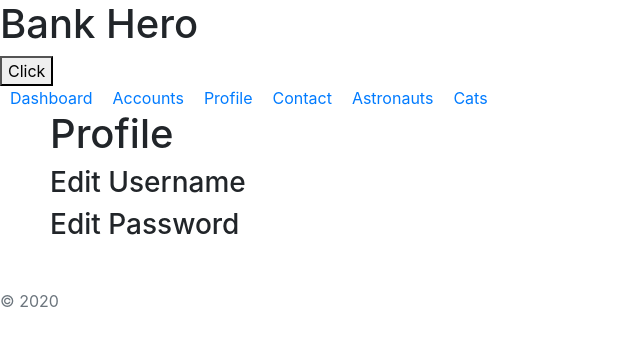
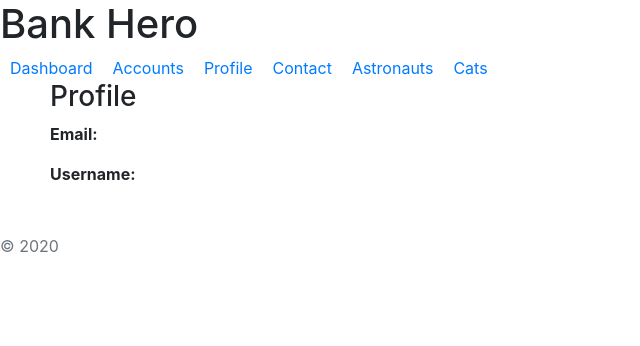
Before and after one commit to chrisjohncarter123/Bank-Hero, a React (Create React App) app in the folder front-end/: page /profile in a window 1280 px wide. Shown: the top 346 px of the page, without its empty margins (0-640 px from the left). Built offline with nearby package versions, Linux system fonts and the light colour scheme.

Commit message:
TRANSACTIONs

```diff
--- a/front-end/src/components/account.jsx
+++ b/front-end/src/components/account.jsx
@@ -27,9 +27,9 @@ class Account extends Component {
           <div className="account">
 
             <h3 style={this.styles}> </h3>
-            <p>Account Name:{this.props.name}</p>
+            <p><b>Account Name: </b>{this.props.name}</p>
+            <p><b>Cash: </b>{this.props.cash}</p>
 
-            <button onClick={() => this.handleName({id: 1})} className="btn btn-secondary btn-sm">View All Transactions</button>
           </div>
         }
         </StoreContext.Consumer>
--- a/front-end/src/components/app.jsx
+++ b/front-end/src/components/app.jsx
@@ -39,10 +39,6 @@ class App extends Component {
 
             <div>
                     <h1>Bank Hero</h1>
-
-                    <button onClick={this.handleOnClick}>Click</button>
-
-
 
                     <Router>
                         <div className="block">
--- a/front-end/src/components/home.jsx
+++ b/front-end/src/components/home.jsx
@@ -38,16 +38,16 @@ class Home extends Component{
   }
 
   state = {
-    new_account_name,
-    new_transaction_from,
-    new_transaction_to,
-    new_transaction_cash
+    new_account_name : '',
+    new_transaction_from : '',
+    new_transaction_to : '',
+    new_transaction_cash : ''
 
   };
 
   handleChange = event => {
     this.setState({
-      name: event.target.value
+      new_account_name: event.target.value
     });
   };
 
@@ -55,7 +55,7 @@ class Home extends Component{
     event.preventDefault();
     //this.props.dispatch({ type: 'ADD_TODO', payload: this.state });
     console.log(this.state)
-    this.props.createAccount({name: this.state.name})
+    this.props.createAccount({name: this.state.new_account_name})
     this.props.fetchAccounts()
     this.render()
   };
@@ -64,7 +64,8 @@ class Home extends Component{
     event.preventDefault();
     //this.props.dispatch({ type: 'ADD_TODO', payload: this.state });
     console.log(this.state)
-    this.props.createTransaction({account_from: "chris", account_to: "new name", cash:"100"})
+    this.props.createTransaction(
+      {account_from: this.state.new_account_from, account_to: this.state.new_account_to, cash:this.state.new_account_cash})
     this.props.fetchAccounts()
     this.render()
   };
@@ -86,7 +87,8 @@ class Home extends Component{
 
     let divStyle = {
       color: 'black',
-      backgroundColor: 'red'
+      border: 'solid 1px black',
+      padding: '15px'
     };
 
     return (
--- a/front-end/src/components/profile.jsx
+++ b/front-end/src/components/profile.jsx
@@ -3,10 +3,10 @@ import React from 'react';
 function Profile() {
   return (
     <div className="Profile">
-      <h1>Profile</h1>
+      <h3>Profile</h3>
 
-      <h3>Edit Username</h3>
-      <h3>Edit Password</h3>
+      <p><b>Email: </b></p>
+      <p><b>Username: </b></p>
 
     </div>
   );
```
